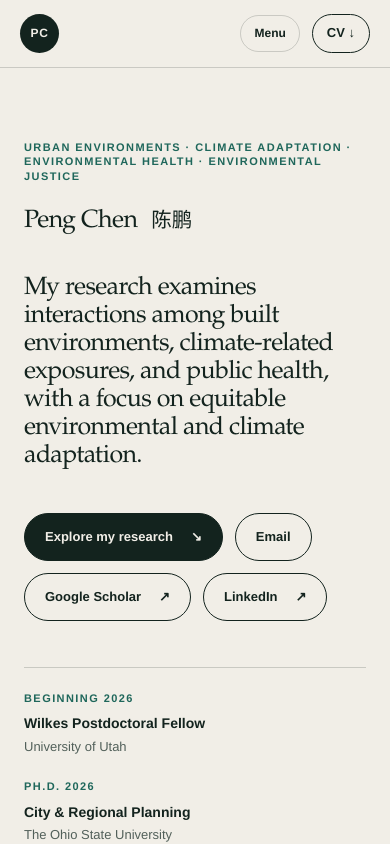
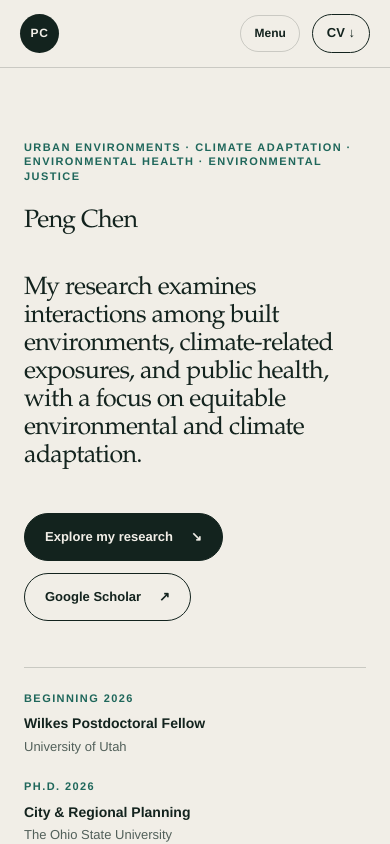
Before and after one commit to chen-10996/chen-10996.github.io, a Next.js app: page / in a window 390 px wide. Shown: the top 844 px of the page. Built offline with nearby package versions, Linux system fonts and the light colour scheme.

Commit message:
Simplify profile links and contact actions

```diff
--- a/app/globals.css
+++ b/app/globals.css
@@ -238,12 +238,6 @@ nav a:focus-visible::after,
   font-weight: 400;
   letter-spacing: -0.025em;
   line-height: 1.05;
-}
-
-.hero h1 .hero-name-chinese {
-  font-family: "Songti SC", STSong, SimSun, var(--serif);
-  font-size: 0.82em;
-  letter-spacing: 0;
 }
 
 .hero-statement {
@@ -864,15 +858,21 @@ nav a:focus-visible::after,
   font-size: 18px;
 }
 
-.contact-email {
+.contact-actions {
   position: relative;
   z-index: 1;
+  display: flex;
+  flex-wrap: wrap;
+  gap: clamp(24px, 4vw, 52px);
+  margin-top: 42px;
+}
+
+.contact-actions a {
   display: inline-block;
-  margin-top: 42px;
   padding-bottom: 7px;
   border-bottom: 2px solid currentColor;
   font-family: var(--serif);
-  font-size: clamp(20px, 2.5vw, 36px);
+  font-size: clamp(20px, 2.2vw, 32px);
 }
 
 footer {
@@ -1006,10 +1006,6 @@ footer > span:last-child {
     font-size: 25px;
   }
 
-  .hero h1 .hero-name-chinese {
-    font-size: 0.82em;
-  }
-
   .hero-statement {
     font-size: 25px;
   }
@@ -1102,7 +1098,7 @@ footer > span:last-child {
     font-size: 46px;
   }
 
-  .contact-email {
+  .contact-actions a {
     font-size: 20px;
   }
 
--- a/app/page.tsx
+++ b/app/page.tsx
@@ -115,10 +115,7 @@ export default function Home() {
         <section className="hero" aria-labelledby="hero-title">
           <div className="hero-copy">
             <p className="eyebrow">Urban Environments · Climate Adaptation · Environmental Health · Environmental Justice</p>
-            <h1 id="hero-title">
-              <span>Peng Chen</span>
-              <span className="hero-name-chinese" lang="zh-Hans">陈鹏</span>
-            </h1>
+            <h1 id="hero-title">Peng Chen</h1>
             <p className="hero-statement">
               My research examines interactions among built environments, climate-related
               exposures, and public health, with a focus on equitable environmental and
@@ -128,9 +125,6 @@ export default function Home() {
               <a className="button button-primary" href="#research">
                 Explore my research <span aria-hidden="true">↘</span>
               </a>
-              <a className="button button-secondary" href="mailto:chen.10996@osu.edu">
-                Email
-              </a>
               <a
                 className="button button-secondary"
                 href="https://scholar.google.com/citations?user=HJxjmusAAAAJ&hl=en"
@@ -138,14 +132,6 @@ export default function Home() {
                 rel="noreferrer"
               >
                 Google Scholar <span aria-hidden="true">↗</span>
-              </a>
-              <a
-                className="button button-secondary"
-                href="https://www.linkedin.com/in/chen-10996-osu"
-                target="_blank"
-                rel="noreferrer"
-              >
-                LinkedIn <span aria-hidden="true">↗</span>
               </a>
             </div>
             <div className="hero-meta" aria-label="Current academic information">
@@ -402,9 +388,18 @@ export default function Home() {
             I welcome conversations about research collaboration, teaching, and environmental
             and climate adaptation planning.
           </p>
-          <a className="contact-email" href="mailto:chen.10996@osu.edu">
-            chen.10996@osu.edu <span aria-hidden="true">↗</span>
-          </a>
+          <div className="contact-actions">
+            <a href="mailto:chen.10996@osu.edu">
+              Email <span aria-hidden="true">↗</span>
+            </a>
+            <a
+              href="https://www.linkedin.com/in/chen-10996-osu"
+              target="_blank"
+              rel="noreferrer"
+            >
+              LinkedIn <span aria-hidden="true">↗</span>
+            </a>
+          </div>
         </section>
       </main>
 
```
Also changed, not shown: 1 other file (tests, documents, lock files or other folders).
